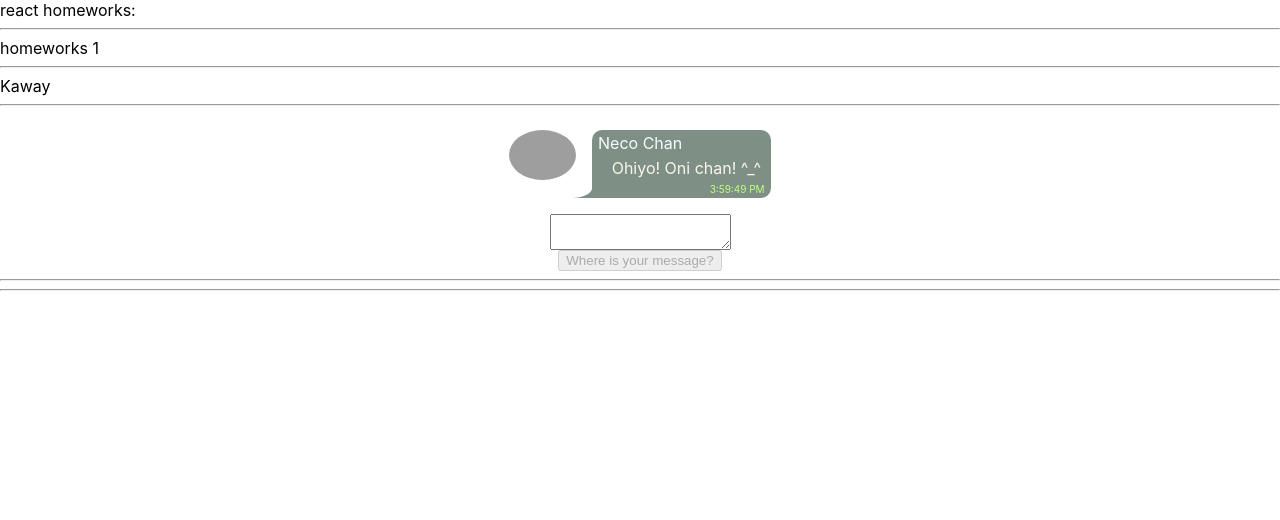
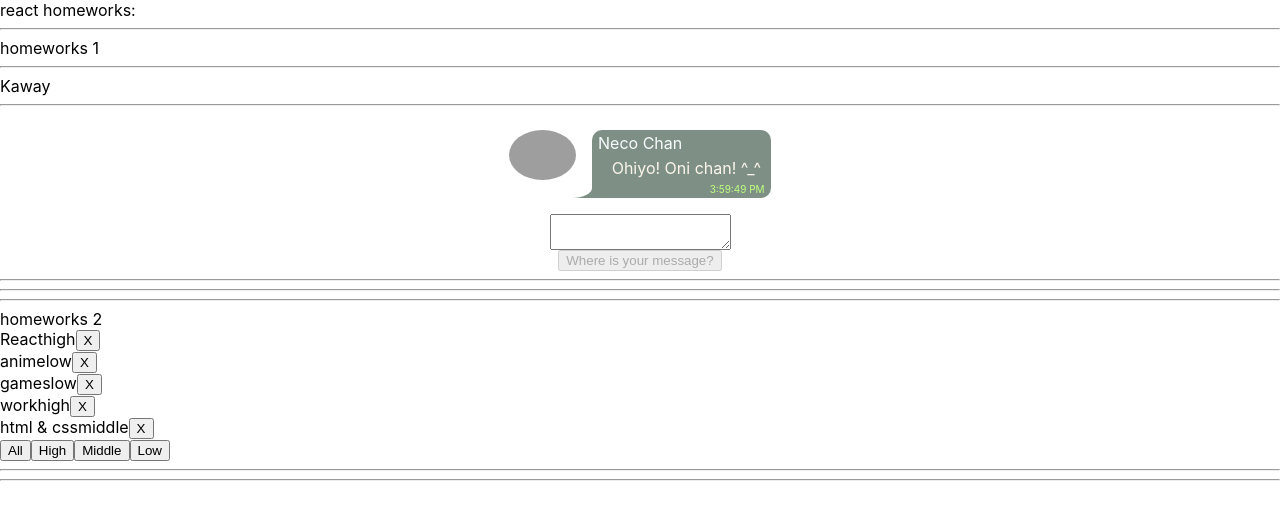
Before and after one commit to EvgeniiMeleshkov/ts_tasks_from_i, a React (Create React App) app: page / in a window 1280 px wide. Shown: the top 520 px of the page. Built offline with nearby package versions, Linux system fonts and the light colour scheme; grey boxes are pictures that could not be loaded.

Commit message:
second task done

```diff
--- a/src/p1-main/m1-ui/u1-app/App.tsx
+++ b/src/p1-main/m1-ui/u1-app/App.tsx
@@ -1,13 +1,14 @@
 import React from 'react'
 import s from './App.module.css'
 import HW1 from '../../../p2-homeworks/h1/HW1'
+import HW2 from '../../../p2-homeworks/h2/HW2';
 
 function App() {
     return (
         <div className={s.App}>
             <div>react homeworks:</div>
             <HW1/>
-            {/*<HW2/>*/}
+            <HW2/>
             {/*<HW3/>*/}
             {/*<HW4/>*/}
             {/*<HW5/>*/}
--- a/src/p2-homeworks/h2/Affair.tsx
+++ b/src/p2-homeworks/h2/Affair.tsx
@@ -1,19 +1,20 @@
 import React from 'react'
+import {AffairType} from './HW2';
 
 type AffairPropsType = {
     // key не нужно типизировать
-    affair: any // need to fix any
-    deleteAffairCallback: any // need to fix any
+    affair: AffairType // need to fix any
+    deleteAffairCallback: (_id: number) => void // need to fix any
 }
 
 function Affair(props: AffairPropsType) {
-    const deleteCallback = () => {}// need to fix
+    const deleteCallback = (_id: number) => {props.deleteAffairCallback(_id)}// need to fix
 
     return (
         <div>
-            // show some text
-
-            <button onClick={deleteCallback}>X</button>
+            {props.affair.name}
+            {props.affair.priority}
+            <button onClick={()=>deleteCallback(props.affair._id)}>X</button>
         </div>
     )
 }
--- a/src/p2-homeworks/h2/Affairs.tsx
+++ b/src/p2-homeworks/h2/Affairs.tsx
@@ -1,11 +1,11 @@
 import React from 'react'
 import Affair from './Affair'
-import {AffairType} from './HW2'
+import {AffairType, FilterType} from './HW2'
 
 type AffairsPropsType = { // need to fix any
-    data: any
-    setFilter: any
-    deleteAffairCallback: any
+    data: Array<AffairType>
+    setFilter: React.Dispatch<React.SetStateAction<FilterType>>
+    deleteAffairCallback: (_id: number) => void
 }
 
 function Affairs(props: AffairsPropsType) {
@@ -17,10 +17,10 @@
         />
     ))
 
-    const setAll = () => {} // need to fix
-    const setHigh = () => {}
-    const setMiddle = () => {}
-    const setLow = () => {}
+    const setAll = () => {props.setFilter('all')} // need to fix
+    const setHigh = () => {props.setFilter('high')}
+    const setMiddle = () => {props.setFilter('middle')}
+    const setLow = () => {props.setFilter('low')}
 
     return (
         <div>
--- a/src/p2-homeworks/h2/HW2.tsx
+++ b/src/p2-homeworks/h2/HW2.tsx
@@ -2,12 +2,12 @@
 import Affairs from './Affairs'
 
 // types
-export type AffairPriorityType = any // need to fix any
-export type AffairType = any // need to fix any
+export type AffairPriorityType = 'high' | 'low' | 'middle' // need to fix any
+export type AffairType = { _id: number, name: string, priority: AffairPriorityType } // need to fix any
 export type FilterType = 'all' | AffairPriorityType
 
 // constants
-const defaultAffairs: any = [ // need to fix any
+const defaultAffairs: Array<AffairType> = [ // need to fix any
     {_id: 1, name: 'React', priority: 'high'},
     {_id: 2, name: 'anime', priority: 'low'},
     {_id: 3, name: 'games', priority: 'low'},
@@ -16,20 +16,22 @@
 ]
 
 // pure helper functions
-export const filterAffairs = (affairs: any, filter: any): any => { // need to fix any
+export const filterAffairs = (affairs: Array<AffairType>, filter: FilterType): any => { // need to fix any
     if (filter === 'all') return affairs
-    else return // need to fix
+    else if (filter === 'high') return affairs.filter(el => el.priority === 'high')
+    else if (filter === 'middle') return affairs.filter(el => el.priority === 'middle')
+    else if (filter === 'low') return  affairs.filter(el => el.priority === 'low')// need to fix
 }
-export const deleteAffair = (affairs: any, _id: any): any => { // need to fix any
-    return // need to fix
+export const deleteAffair = (affairs: Array<AffairType>, _id: number): Array<AffairType> => { // need to fix any
+    return affairs.filter(el => el._id !== _id)// need to fix
 }
 
 function HW2() {
-    const [affairs, setAffairs] = useState<any>(defaultAffairs) // need to fix any
+    const [affairs, setAffairs] = useState<Array<AffairType>>(defaultAffairs) // need to fix any
     const [filter, setFilter] = useState<FilterType>('all')
 
     const filteredAffairs = filterAffairs(affairs, filter)
-    const deleteAffairCallback = (_id: any) => setAffairs(deleteAffair(affairs, _id)) // need to fix any
+    const deleteAffairCallback = (_id: number) => setAffairs(deleteAffair(affairs, _id)) // need to fix any
 
     return (
         <div>
```
